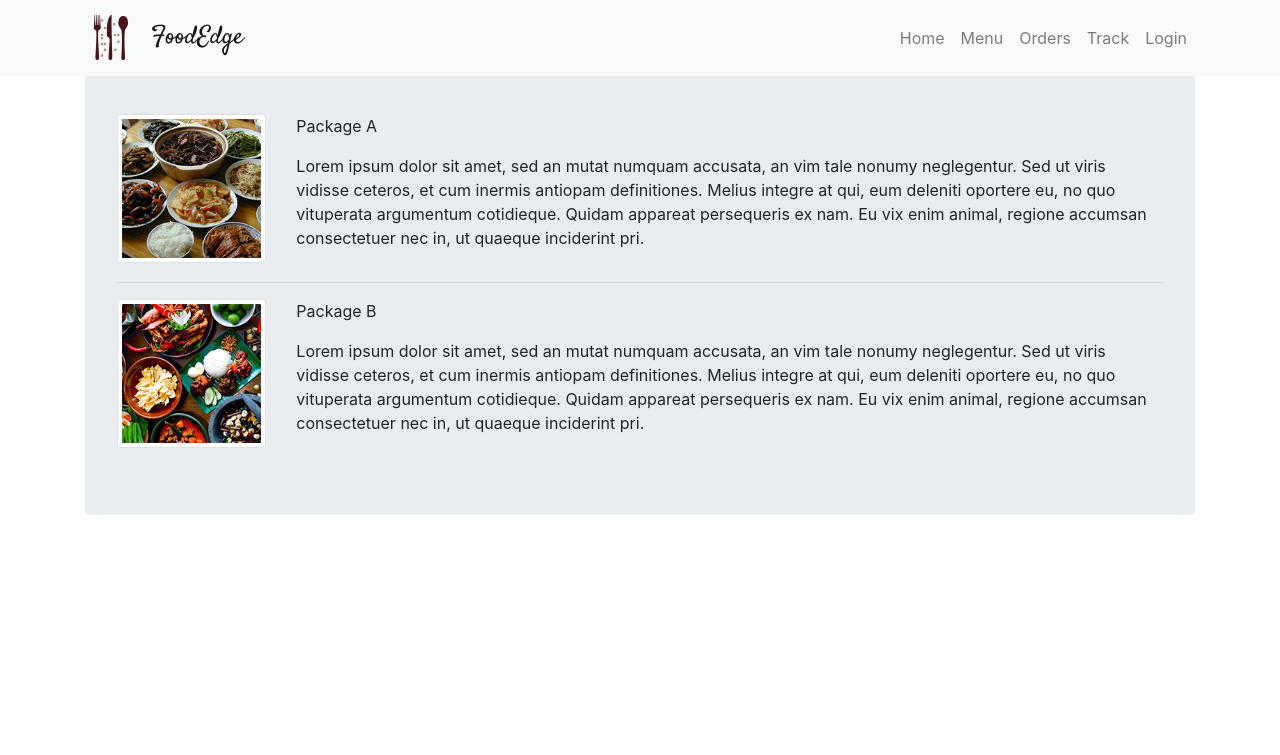
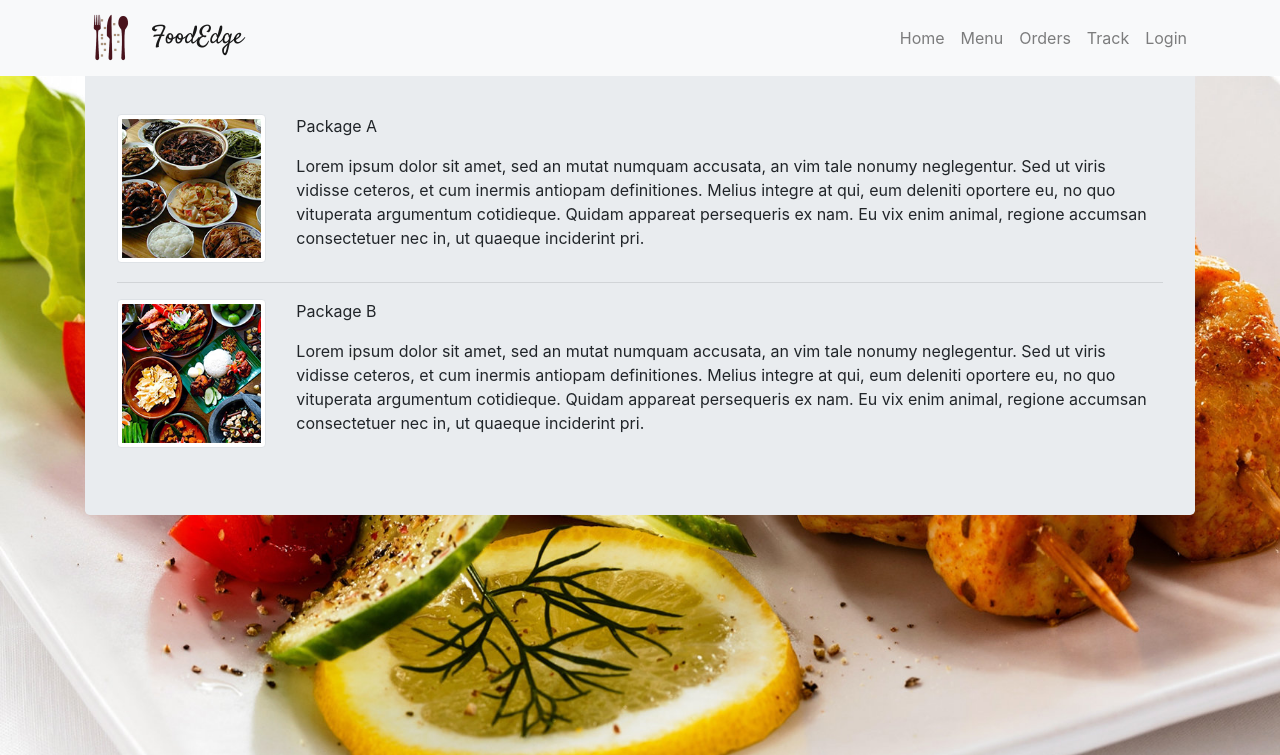
Before and after one commit to zensic/FCMS-Sprint1, a PHP site: page /ClientOrders.php in a window 1280 px wide. Shown: the top 755 px of the page. Run offline with PHP 8.4, Linux system fonts and the light colour scheme; some libraries are stand-ins or nearby versions.

Commit message:
Update ordersClient.css

```diff
--- a/styles/ordersClient.css
+++ b/styles/ordersClient.css
@@ -1,3 +1,11 @@
 #order{
     margin-top: 50px;
 }
+
+body{
+	background-image: url("../images/OTCP2_bg.jpg");
+	background-repeat: no-repeat;
+	background-position: center;
+	background-size: cover;
+	background-attachment: fixed;
+}
```
